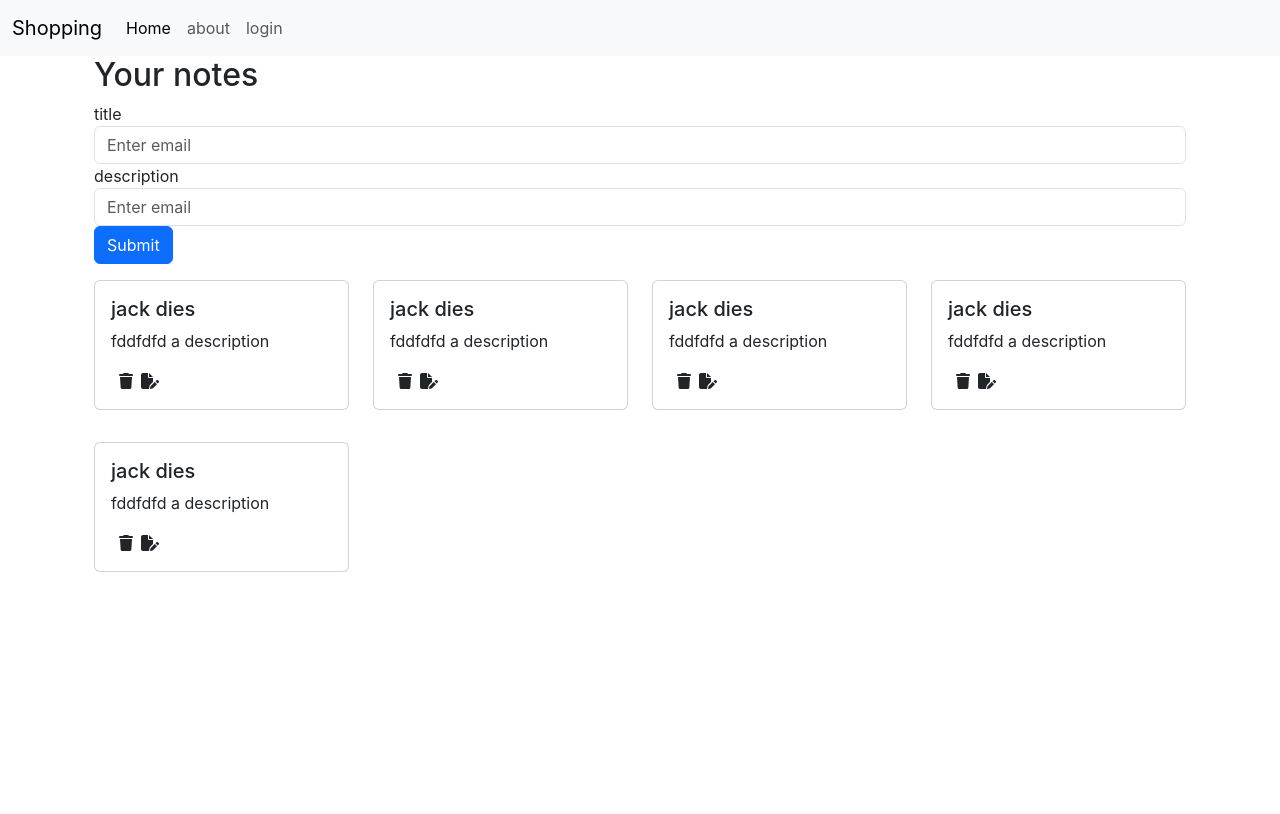
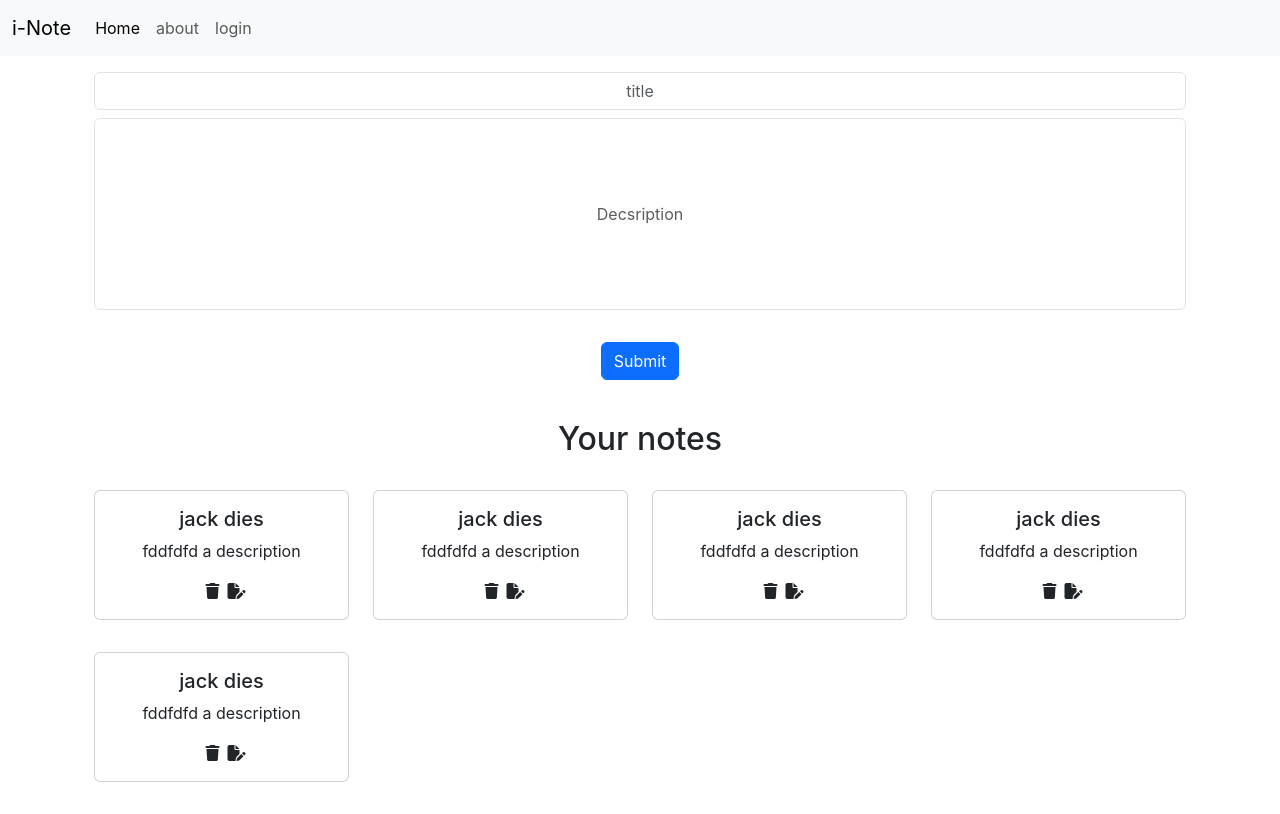
Before and after one commit to shabarishkera/inote-app, a React (Create React App) app: page / in a window 1280 px wide. Built offline with nearby package versions, Linux system fonts and the light colour scheme.

Commit message:
ui /ux imporvements

```diff
--- a/src/components/AddNote.js
+++ b/src/components/AddNote.js
@@ -20,14 +20,16 @@ const handlechange=(event)=>{
     <div>
       <form>
   <div className="form-group">
-    <label htmlFor="exampleInputEmail1">title</label>
-    <input type="text" className="form-control" id="text-title" name="title" aria-describedby="emailHelp" placeholder="Enter email"  onChange={handlechange} />
+    <label htmlFor="exampleInputEmail1 title"></label>
+    <input type="text" className="form-control" id="text-title" name="title" aria-describedby="emailHelp" placeholder="title"  onChange={handlechange} />
   </div>
   <div className="form-group">
-    <label htmlFor="exampleInputEmail1">description</label>
-    <input type="text"className="form-control" id="text-desc" name='description' aria-describedby="emailHelp" placeholder="Enter email"   onChange={handlechange}/>
+    <label htmlFor="exampleInputEmail1"></label>
+    <input type="text"className="form-control desc my-2" id="text-desc" name='description' aria-describedby="emailHelp" placeholder="Decsription"   onChange={handlechange}/>
   </div>
-  <button type="submit" className="btn btn-primary" onClick={handleclick}>Submit</button>
+  <div className='submit-btn'>
+  <button type="submit" className="btn btn-primary my-4" onClick={handleclick}>Submit</button>
+  </div>
 </form>
     </div>
   )
--- a/src/components/Navbar.js
+++ b/src/components/Navbar.js
@@ -6,7 +6,7 @@ export default function Navbar() {
 
 <nav className="navbar navbar-expand-lg bg-body-tertiary bg-dark">
   <div className="container-fluid">
-    <Link  className="navbar-brand" to="/">Shopping </ Link >
+    <Link  className="navbar-brand" to="/">i-Note</ Link >
     <button className="navbar-toggler" type="button" data-bs-toggle="collapse" data-bs-target="#navbarSupportedContent" aria-controls="navbarSupportedContent" aria-expanded="false" aria-label="Toggle navigation">
       <span className="navbar-toggler-icon"></span>
     </button>
--- a/src/components/Noteiitem.js
+++ b/src/components/Noteiitem.js
@@ -2,6 +2,7 @@ import React from 'react'
 
 export default function  (props) {
     const {item}=props;
+    console.log(item);
   return (
     <div className='col-md-3 '>
      <div className="card my-3" >
--- a/src/components/Notes.js
+++ b/src/components/Notes.js
@@ -5,9 +5,10 @@ import AddNote from './AddNote';
 export default function Notes() {
 const {notes}=useContext(NoteContext);
   return (
-    <div className='row my3'>
-      <h2>Your notes</h2>
+    <div className='row my-3'>
+
       <AddNote> </AddNote>
+      <h2 className='my-3'>Your notes</h2>
 {notes.map((item,index)=>{
   return <Noteitem item={item}  key={index}/>
 })
--- a/src/context/notes/notestate.js
+++ b/src/context/notes/notestate.js
@@ -53,15 +53,14 @@ const addNote=(notee)=>
   const note={
     "_id": "64180badc8cb09ff96aa81f5",
     "user": "64180b2525e3c2369c433f2d",
-    "title": {title},
-    "description": {description},
+    "title":`${title}`,
+    "description":`${description}`,
     "date": "2023-03-20T07:30:53.093Z",
     "__v": 0
   }
-  setNotes([...notes,notes.concat([note])]);
 
+  setNotes(notes.concat(note));
 }
-
 
 //delete note
 const deleteNote=()=>
--- a/src/index.css
+++ b/src/index.css
@@ -15,3 +15,25 @@ i
 {
   cursor:pointer;
 }
+.desc
+{
+justify-self:center;
+height: 12rem;
+
+}
+.form-group ,.submit-btn
+{
+display: flex;
+align-items: center;
+justify-content: center;
+
+}
+.form-control
+{
+text-align: center;
+}
+.row
+{
+  text-align: center;
+
+  }
```
